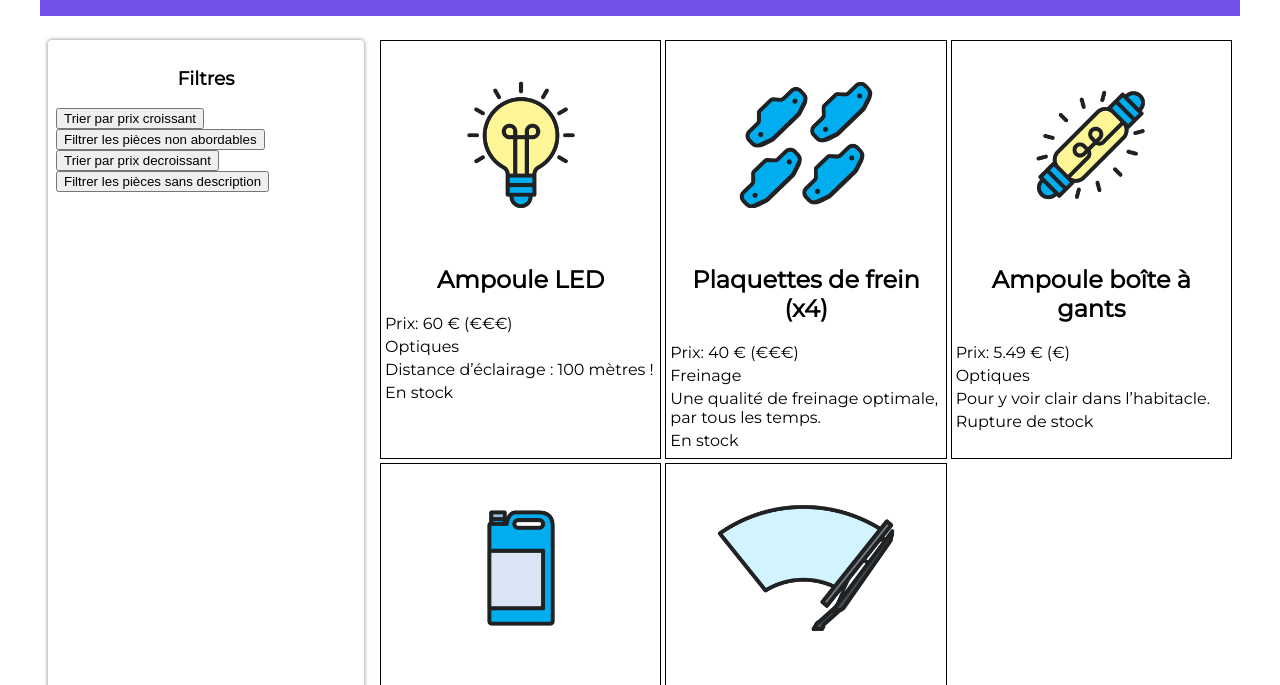
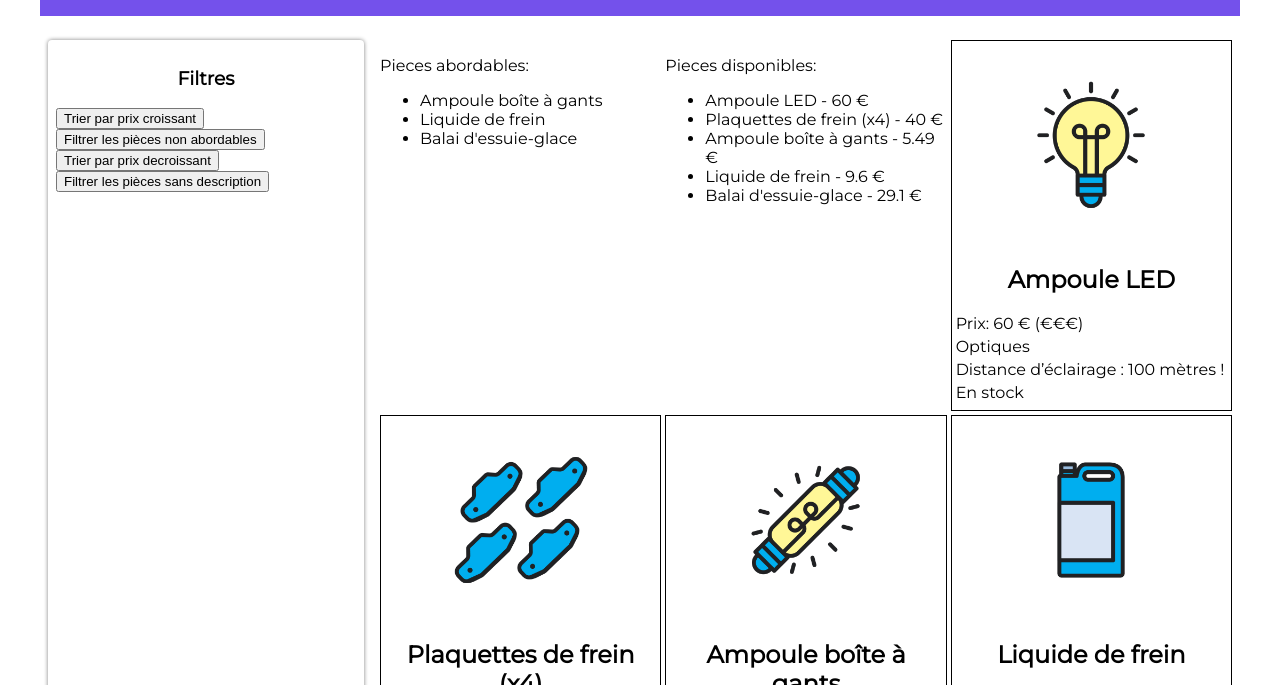
Before and after one commit to black-code1/creez-des-pages-web-dynamiques-avec-javaScript, a website: page index.html in a window 1280 px wide. Shown: the part 98-783 px from the top of the page. Drawn offline with Linux system fonts and the light colour scheme.

Commit message:
Projetez des données avec la fonction map

```diff
--- a/index.html
+++ b/index.html
@@ -26,6 +26,12 @@
 
 			<!-- Fiches produits -->
 			<section class="fiches">
+				<div class="abordables">
+					<p>Pieces abordables:</p>
+				</div>
+				<div class="disponibles">
+					<p>Pieces disponibles:</p>
+				</div>
 			</section>
 		</main>
 	</body>
--- a/pieces.js
+++ b/pieces.js
@@ -70,3 +70,40 @@ boutonNoDescription.addEventListener("click", function () {
     })
     console.log(piecesFiltrees)
 })
+const noms = pieces.map(piece => piece.nom)
+for(let i = pieces.length - 1; i >= 0; i--) {
+    if(pieces[i].prix > 35){
+        noms.splice(i,1)
+    }
+}
+// Creation de la liste
+const abordablesElements = document.createElement('ul')
+// Ajout de chaque nom a la liste
+for(let i = 0; i < noms.length; i++) {
+    const nomElement = document.createElement('li')
+    nomElement.innerText = noms[i]
+    abordablesElements.appendChild(nomElement)
+}
+
+// Ajout de l'en-tete puis de la liste au bloc resultats filtres
+document.querySelector('.abordables').appendChild(abordablesElements)
+
+const nomsDisponibles = pieces.map(piece => piece.nom)
+const prixDisponibles = pieces.map(piece => piece.prix)
+
+for(let i = pieces.length - 1; i >= 0; i--){
+    if(pieces[i].disponibilite === false){
+        nomsDisponibles.splice(i,1)
+        prixDisponibles.splice(i,1)
+    }
+}
+
+const disponiblesElement = document.createElement('ul')
+
+for(let i=0; i < nomsDisponibles.length; i++){
+    const nomElement = document.createElement('li')
+    nomElement.innerText = `${nomsDisponibles[i]} - ${prixDisponibles[i]} €`
+    disponiblesElement.appendChild(nomElement)
+}
+
+document.querySelector('.disponibles').appendChild(disponiblesElement)
```
